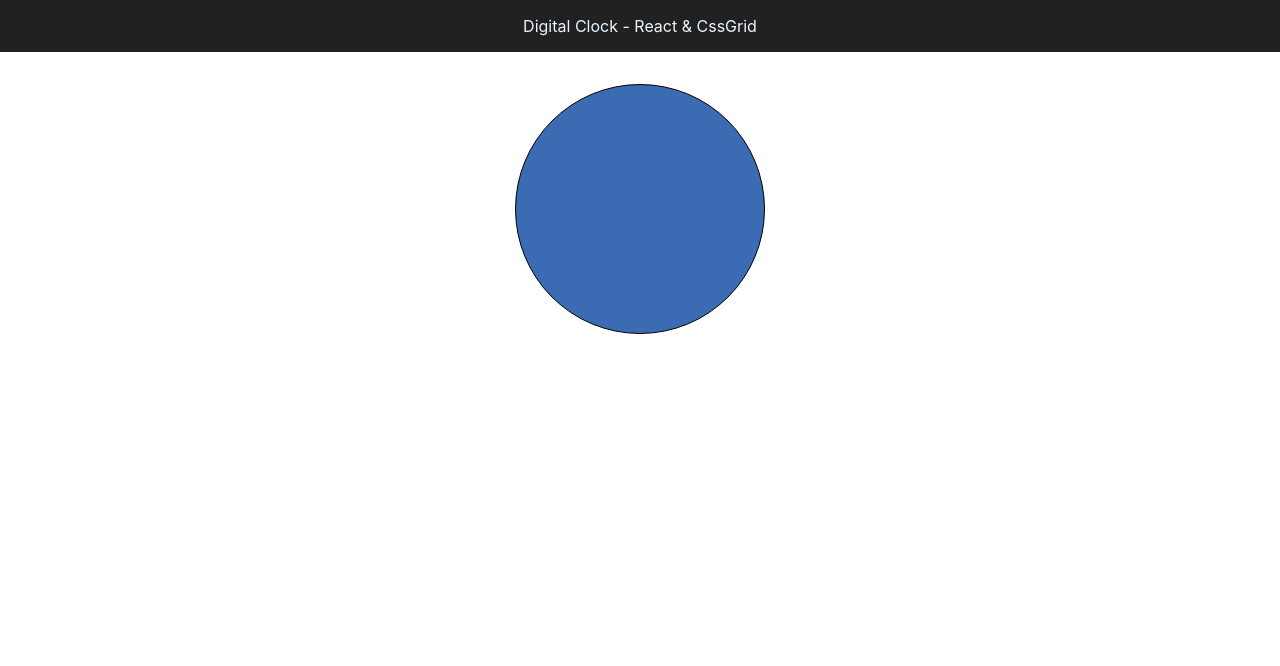
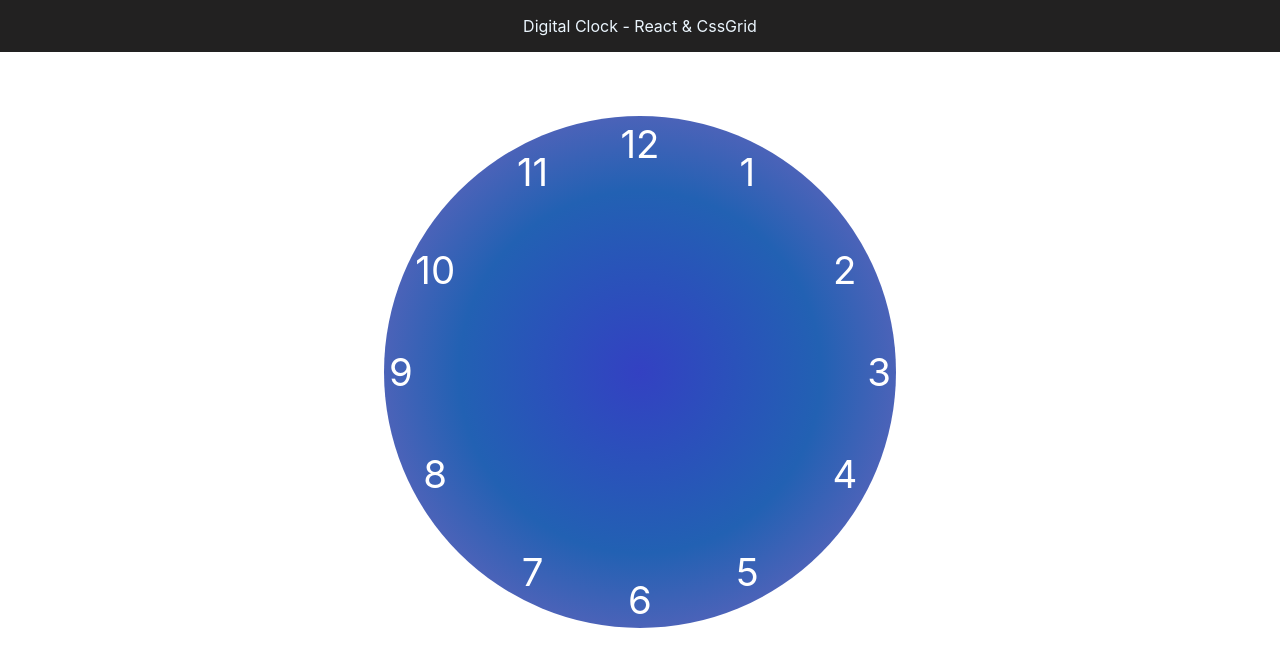
Before and after one commit to JesusMuller/digital-clock, a React app: page / in a window 1280 px wide. Shown: the top 666 px of the page. Built offline with nearby package versions, Linux system fonts and the light colour scheme.

Commit message:
Adding numbers and styles to the clock

```diff
--- a/package.json
+++ b/package.json
@@ -22,6 +22,7 @@
     "html-webpack-plugin": "^3.2.0",
     "less": "^3.9.0",
     "less-loader": "^4.1.0",
+    "prop-types": "^15.7.2",
     "style-loader": "^0.23.1",
     "webpack": "^4.29.6",
     "webpack-cli": "^3.2.3",
--- a/src/components/clock-section/ClockSection.less
+++ b/src/components/clock-section/ClockSection.less
@@ -1,6 +1,6 @@
 .clockSection {
     display: grid;
-    padding: 2rem;
+    padding: 4rem;
 
     >div {
         justify-self: center;
--- a/src/components/clock/clock-item/ClockItem.jsx
+++ b/src/components/clock/clock-item/ClockItem.jsx
@@ -1,7 +1,13 @@
 import React from 'react';
+import './ClockItem.less';
+import { string } from 'prop-types';
 
 const ClockItem = ({ content }) => (
-    <div>{content}</div>
+    <span className={`hour${content}`}>{content}</span>
 );
 
+ClockItem.propTypes = {
+    content: string.isRequired
+};
+
 export default ClockItem;
--- /dev/null
+++ b/src/components/clock/clock-item/ClockItem.less
@@ -0,0 +1,98 @@
+@Colum1to2 : 1 e("/") 2;
+@Colum2to3 : 2 e("/") 3;
+@Colum3to4 : 3 e("/") 4;
+@Colum4to5 : 4 e("/") 5;
+@Colum5to6 : 5 e("/") 6;
+
+@Row1to2 : 1 e("/") 2;
+@Row2to3 : 2 e("/") 3;
+@Row3to4 : 3 e("/") 4;
+@Row4to5 : 4 e("/") 5;
+@Row5to6 : 5 e("/") 6;
+
+//TODO
+//webpack configuration is not handling class selector
+span[class="hour1"] {
+    grid-column: @Colum4to5;
+    margin: 10px 0 0 10px;
+}
+
+span[class="hour2"] {
+    grid-column: @Colum5to6;
+    grid-row: @Row2to3;
+}
+
+span[class="hour3"] {
+    grid-column: @Colum5to6;
+    grid-row: @Row3to4;
+    justify-self: flex-end;
+    align-self: center;
+    margin-right: 5px;
+}
+
+span[class="hour4"] {
+    grid-column: @Colum5to6;
+    grid-row: @Row4to5;
+}
+
+span[class="hour5"] {
+    grid-column: @Colum4to5;
+    grid-row: @Row5to6;
+    margin: 0 0 10px 10px;
+}
+
+span[class="hour6"] {
+    grid-column: @Colum3to4;
+    grid-row: @Row5to6;
+    justify-self: center;
+    align-self: flex-end;
+    margin-bottom: 5px;
+}
+
+span[class="hour7"] {
+    grid-column: @Colum2to3;
+    grid-row: @Row5to6;
+    margin: 0 10px 10px 0;
+}
+
+span[class="hour8"] {
+    grid-column: @Colum1to2;
+    grid-row: @Row4to5;
+}
+
+span[class="hour9"] {
+    grid-column: @Colum1to2;
+    grid-row: @Row3to4;
+    align-self: center;
+    margin-left: 5px;
+}
+
+span[class="hour10"] {
+    grid-column: @Colum1to2;
+    grid-row: @Row2to3;
+}
+
+span[class="hour11"] {
+    grid-column: @Colum2to3;
+    grid-row: @Row1to2;
+    margin: 10px 10px 0 0;
+}
+
+span[class="hour12"] {
+    grid-column: @Colum3to4;
+    grid-row: @Row1to2;
+    justify-self: center;
+    margin-top: 5px;
+}
+
+span[class="hour1"],
+span[class="hour2"],
+span[class="hour4"],
+span[class="hour5"],
+span[class="hour7"],
+span[class="hour8"],
+span[class="hour10"],
+span[class="hour11"] {
+    justify-self: center;
+    align-self: center;
+}
--- a/src/components/clock/clock/Clock.jsx
+++ b/src/components/clock/clock/Clock.jsx
@@ -1,10 +1,17 @@
 import React from 'react';
 import { clock } from './clock.less';
 import ClockItem from '../clock-item';
+import { numbers } from '../../constants';
 
 const Clock = () => (
     <div className={clock}>
-        <ClockItem />
+        {numbers ?
+            numbers.map(number =>
+                <ClockItem key={`item${number}`}
+                    content={number}
+                />) :
+            null
+        }
     </div>
 );
 
--- a/src/components/clock/clock/Clock.less
+++ b/src/components/clock/clock/Clock.less
@@ -1,13 +1,17 @@
 @repeat5fr : repeat(5, 1fr);
+@viewportWidth40: 40vw;
 
 .clock {
     display: grid;
     grid-template-columns: @repeat5fr;
     grid-template-rows: @repeat5fr;
-    box-sizing: border-box;
-    height: 250px;
-    width: 250px;
-    border: 1px solid #000;
+    height: @viewportWidth40;
+    width: @viewportWidth40;
+    font-size: 3vw;
     border-radius: 50%;
-    background: #265cace7;
+    background-image: radial-gradient(circle, #3341c2, #2261b3, #8565c0);
+
+    >span {
+        color: #FFF;
+    }
 }
--- /dev/null
+++ b/src/components/constants/index.js
@@ -0,0 +1,2 @@
+const numbers = [1, 2, 3, 4, 5, 6, 7, 8, 9, 10, 11, 12];
+export { numbers };
```
